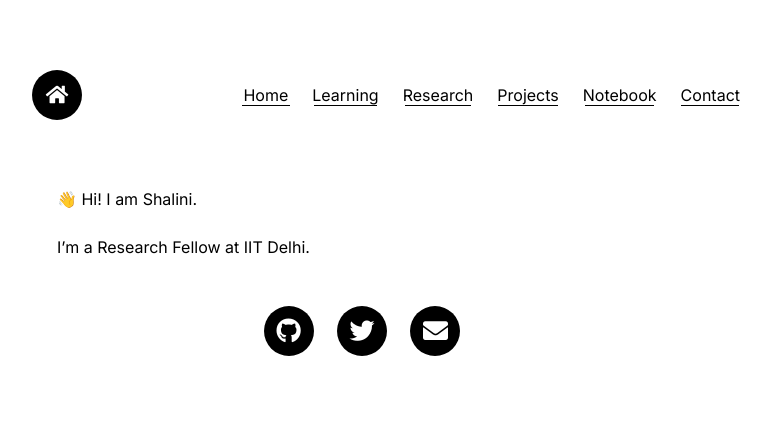
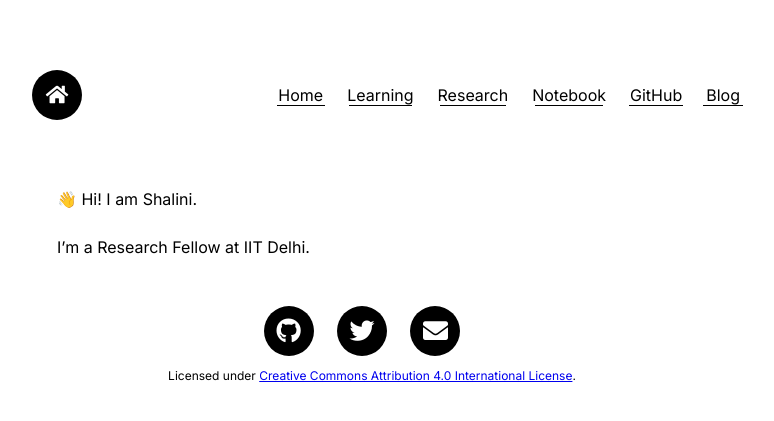
Before and after one commit to shalinis602/shalinis602.github.io, a Jekyll site: the page built from index.md, in a window 1280 px wide. Shown: the top 421 px of the page, without its empty margins (268-1042 px from the left). Built offline with Jekyll 4.4.1, drawn with Linux system fonts in a browser that asks for light colours.

Commit message:
Update menu

```diff
--- a/_includes/footer.html
+++ b/_includes/footer.html
@@ -2,4 +2,5 @@
         <a href="https://github.com/shalinis602" target="_blank" class="icon"><i class="fab fa-github"></i></a>
         <a href="https://twitter.com/asimov_algos" target="_blank" class="icon"><i class="fab fa-twitter"></i></a>
         <a href="mailto:shalinisinha602@gmail.com" class="icon"><i class="fas fa-envelope"></i></a>
+        <p>Licensed under <a href="https://creativecommons.org/licenses/by/4.0/" target="_blank">Creative Commons Attribution 4.0 International License</a>.</p>
 </div>
--- a/_includes/header.html
+++ b/_includes/header.html
@@ -7,9 +7,9 @@
                         <li><a href="/">Home</a></li>
                         <li><a href="/pages/learning.html">Learning</a></li>
                         <li><a href="/pages/research.html">Research</a></li>
-                        <li><a href="https://github.com/shalinis602">Projects</a></li>
                         <li><a href="/pages/notebook.html">Notebook</a></li>
-                        <li><a href="/pages/contact.html">Contact</a></li>
+                        <li><a href="https://github.com/shalinis602">GitHub</a></li>
+                        <li><a href="https://tuxtrek.hashnode.dev/">Blog</a></li>
                 </ul>
         </nav>
 </div>
```
Also changed, not shown: pages/contact.md (deleted, +0 -5 lines), 7 other files.
